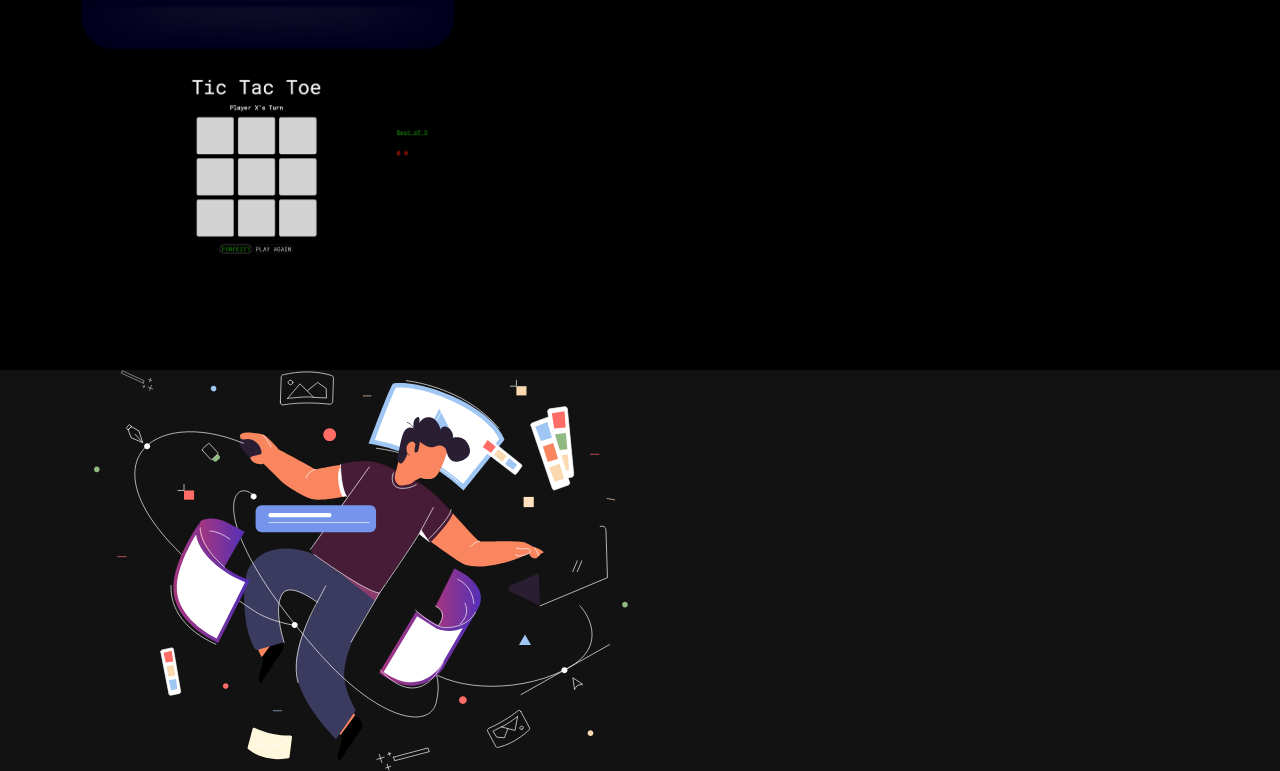
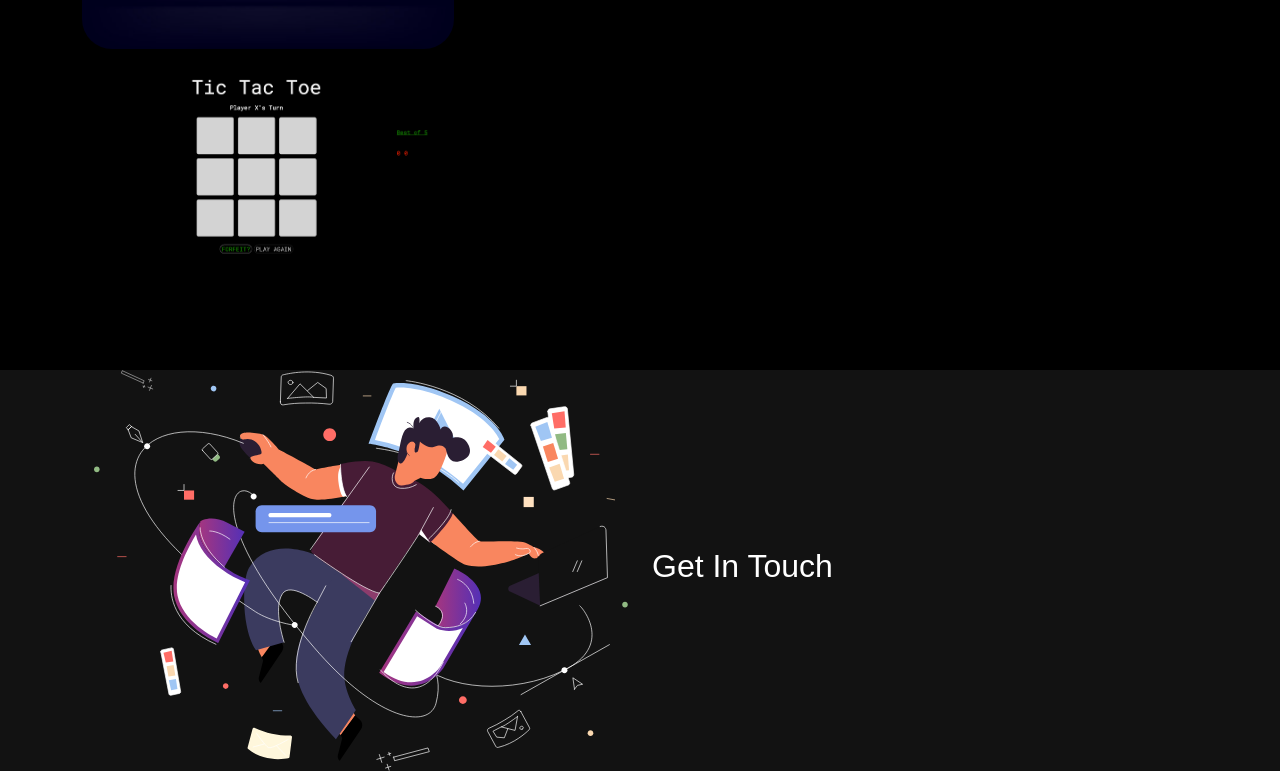
Before and after one commit to Graehm/portfolio, a React (Create React App) app: page / in a window 1280 px wide. Shown: the part 1861-2632 px from the top of the page. Built offline with nearby package versions, Linux system fonts and the light colour scheme.

Commit message:
input field row and sub columns

```diff
--- a/src/components/Contact.js
+++ b/src/components/Contact.js
@@ -20,6 +20,18 @@ export const Contact = () => {
             <TrackVisibility>
               {({ isVisible }) =>
                  <img className={isVisible ? "animate__animated animate__zoomIn" : ""} src={contactImg} alt="Contact Us"/>
+              }
+            </TrackVisibility>
+          </Col>
+          <Col size={12} md={6}>
+            <TrackVisibility>
+              {({ isVisible }) =>
+                <div className={isVisible ? "animate__animated animate__fadeIn" : ""}>
+                  <h2>Get In Touch</h2>
+                    <form onSubmit={handleSubmit}>
+
+                    </form>
+                </div>
               }
             </TrackVisibility>
           </Col>
```
